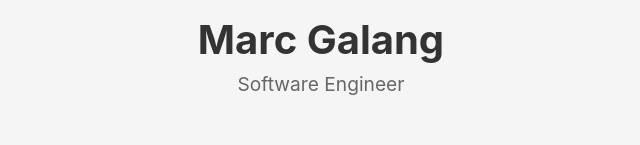
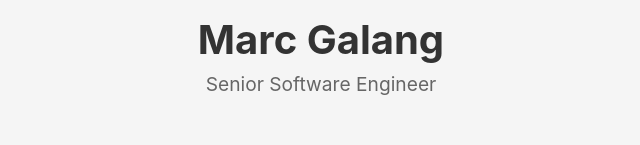
Before and after one commit to mgalang/website-source, a React (Vite) app: page / in a window 1280 px wide. Shown: the part 357-502 px from the top of the page, without its empty margins (319-959 px from the left). Built offline with nearby package versions, Linux system fonts and the light colour scheme.

Commit message:
fix: update job title to Senior Software Engineer in Home component

```diff
--- a/src/pages/Home.jsx
+++ b/src/pages/Home.jsx
@@ -10,7 +10,7 @@
         className="profile-image"
       />
       <h1>Marc Galang</h1>
-      <p className="title">Software Engineer</p>
+      <p className="title">Senior Software Engineer</p>
 
       <div className="social-links">
         <a href="https://github.com/mgalang" target="_blank" rel="noopener noreferrer">
```
